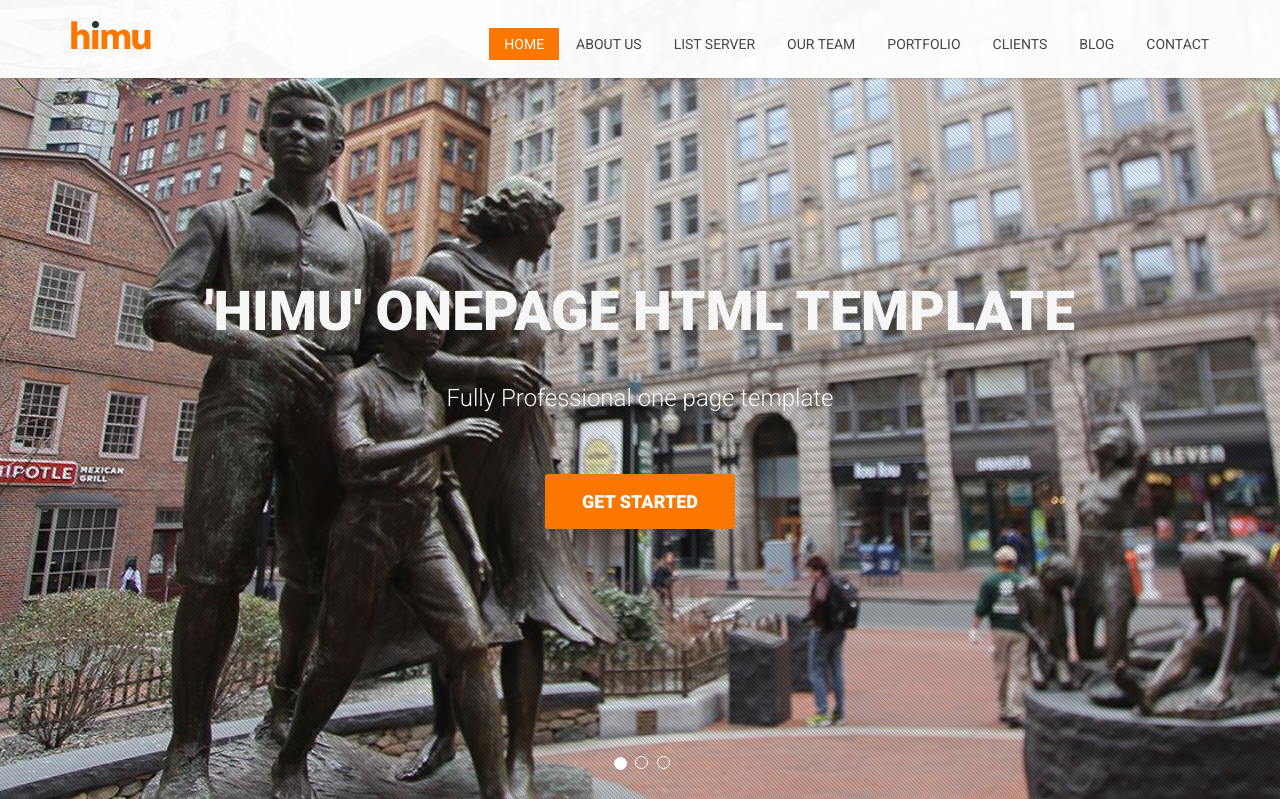
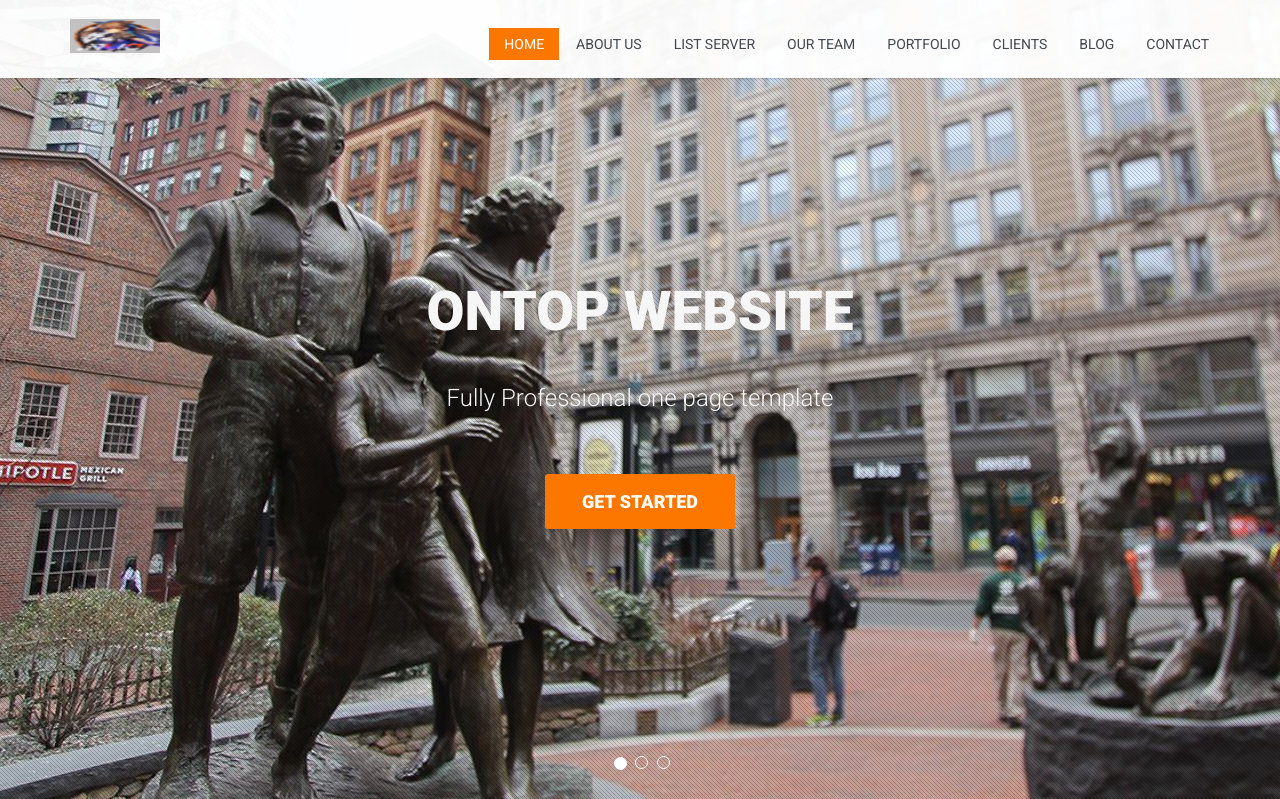
Before and after one commit to phuccan0800/My-Game-Server-Website, a PHP site: page / in a window 1280 px wide. Shown: the top 799 px of the page. Run offline with PHP 8.4, Linux system fonts and the light colour scheme; data that the repository does not hold is empty.

Commit message:
trash logo update

```diff
--- a/index.php
+++ b/index.php
@@ -1,6 +1,3 @@
-<?php
-    define('CHECK', true);
-    ?>
 <!DOCTYPE html>
 <html lang="en">
 <head>
@@ -9,7 +6,7 @@
 	<meta name="description" content="Creative One Page Parallax Template">
 	<meta name="keywords" content="Creative, Onepage, Parallax, HTML5, Bootstrap, Popular, custom, personal, portfolio" />
 	<meta name="author" content="">
-	<title>HIMU - OnePage HTML Parallax template</title>
+	<title>VN-TOP SERVER</title>
 	<link href="css/bootstrap.min.css" rel="stylesheet">
 	<link href="css/prettyPhoto.css" rel="stylesheet">
 	<link href="css/font-awesome.min.css" rel="stylesheet">
@@ -18,7 +15,7 @@
 	<link href="css/responsive.css" rel="stylesheet">
 	<!--[if lt IE 9]> <script src="js/html5shiv.js"></script>
 	<script src="js/respond.min.js"></script> <![endif]-->
-	<link rel="shortcut icon" href="images/ico/favicon.png">
+	<link rel="shortcut icon" href="images/logo.png">
 	<link rel="apple-touch-icon-precomposed" sizes="144x144" href="images/ico/apple-touch-icon-144-precomposed.png">
 	<link rel="apple-touch-icon-precomposed" sizes="114x114" href="images/ico/apple-touch-icon-114-precomposed.png">
 	<link rel="apple-touch-icon-precomposed" sizes="72x72" href="images/ico/apple-touch-icon-72-precomposed.png">
@@ -75,7 +72,7 @@
 				<div class="item active" style="background-image: url(images/slider/slide3.jpg)">
 					<div class="carousel-caption">
 						<div>
-							<h2 class="heading animated bounceInDown">'Himu' Onepage HTML Template</h2>
+							<h2 class="heading animated bounceInDown">ONTOP WEBSITE</h2>
 							<p class="animated bounceInUp">Fully Professional one page template</p>
 							<a class="btn btn-default slider-btn animated fadeIn" href="#">Get Started</a>
 						</div>
--- a/server_infor.php
+++ b/server_infor.php
@@ -1,7 +1,6 @@
 <?php
 define('CHECK', true);
 require 'connect.php';
-
 $sql = "SELECT * FROM serverlist";
 $result = $conn->query($sql);
 if ($result->num_rows > 0) {
```
Also changed, not shown: images/logo.png, images/logo_full.png (added).
